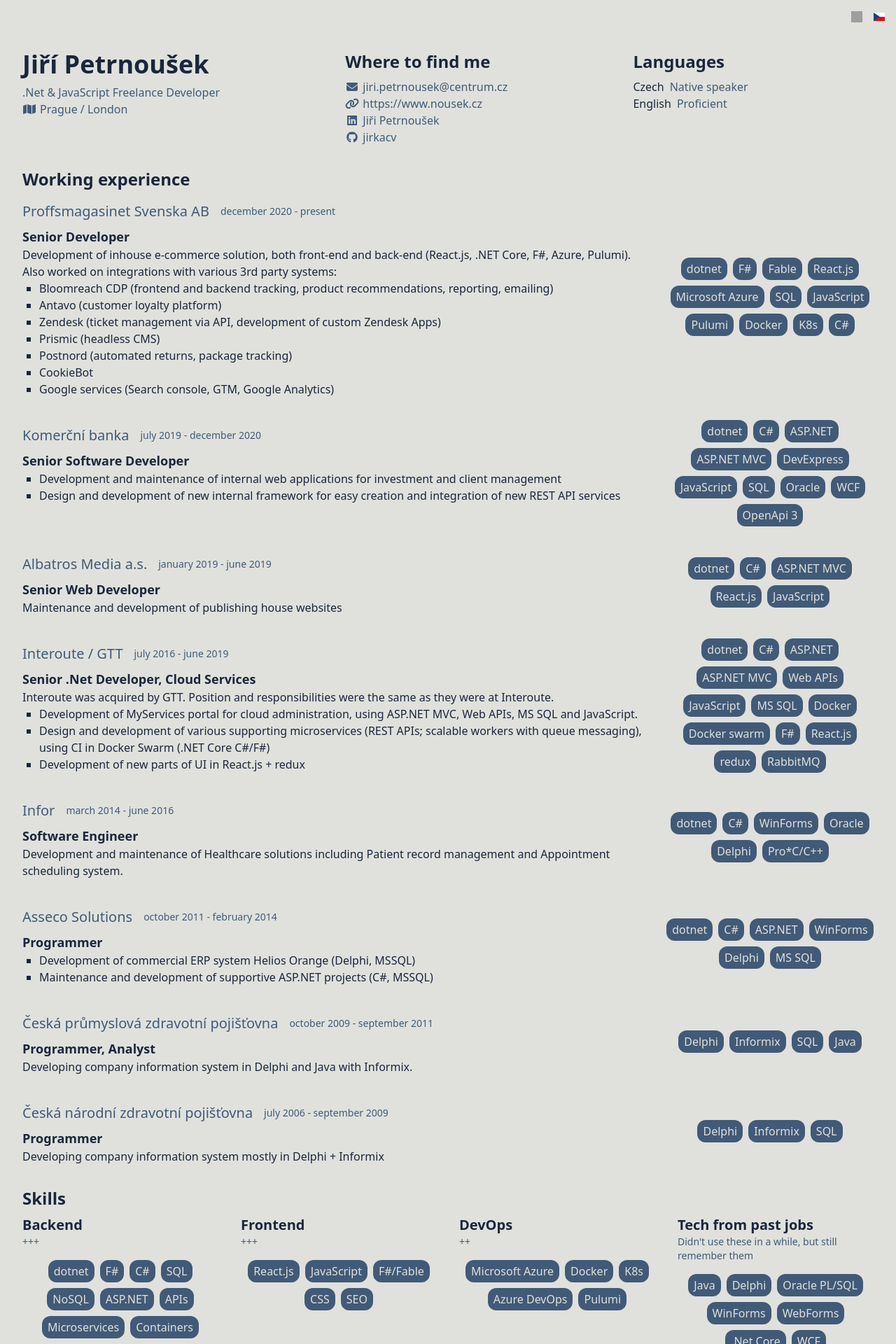
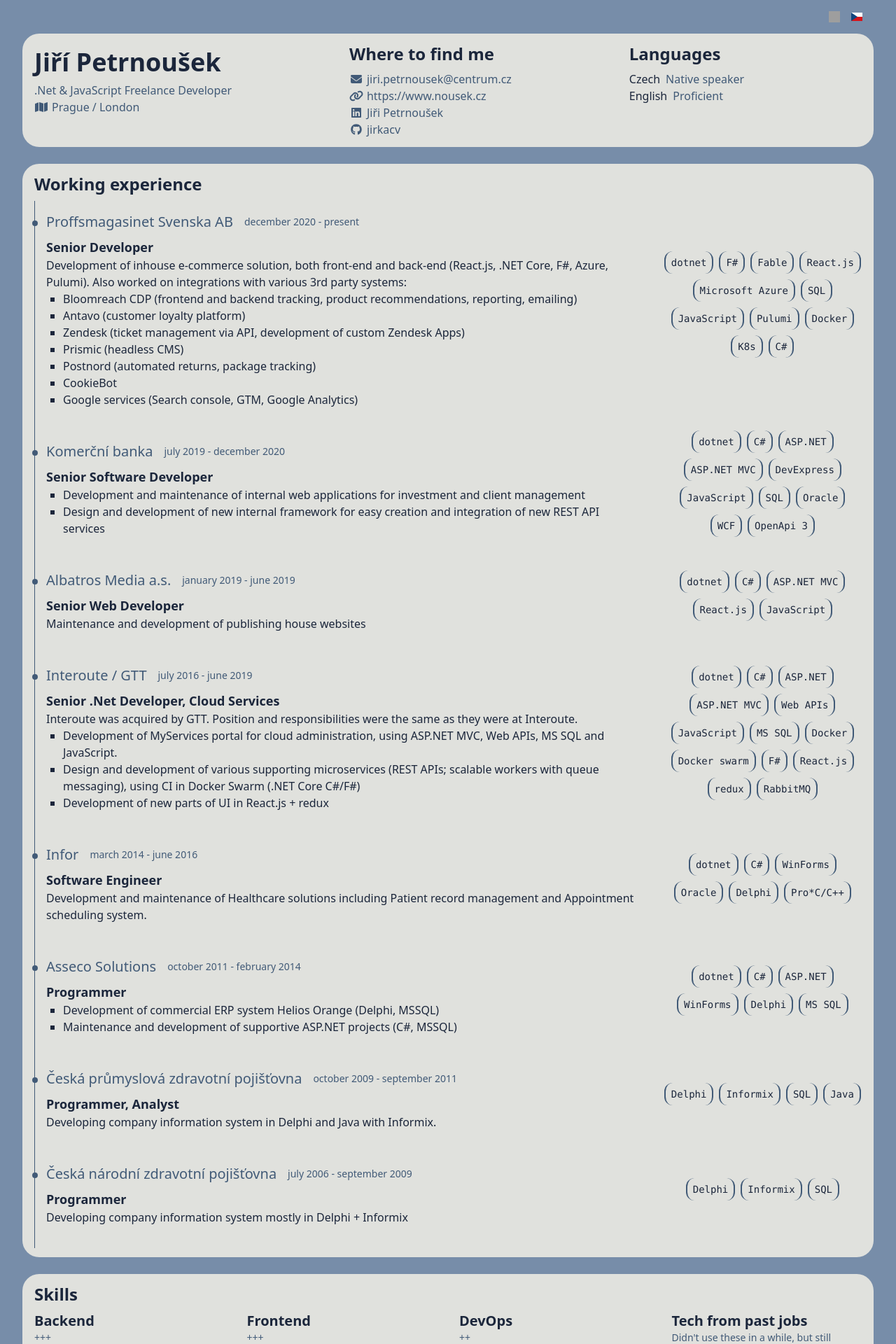
Before and after one commit to jirkacv/nousek-cz, a React (Vite) app: page / in a window 1280 px wide. Shown: the top 1920 px of the page at 70% size. Built offline with nearby package versions, Linux system fonts and the light colour scheme; grey boxes are pictures that could not be loaded; the HTML template or start-up script is replaced by a standard one.

Commit message:
Minor style update (#2)
* Skill and work changes

* New section style

```diff
--- a/index.html
+++ b/index.html
@@ -8,7 +8,7 @@
     <meta name="author" content="Jiří Petrnoušek">
     <title>Jiří Petrnoušek</title>
   </head>
-  <body class="font-sans size-full min-h-screen bg-silver_lake_blue text-oxford_blue dark:bg-eerie_black dark:text-timberwolf-700 ">
+  <body class="font-sans size-full min-h-screen bg-silver_lake_blue text-oxford_blue dark:bg-eerie_black dark:text-timberwolf-700">
     <div id="root"></div>
     <script type="module" src="/src/main.tsx"></script>
   </body>
--- a/src/App.tsx
+++ b/src/App.tsx
@@ -4,7 +4,7 @@
 
 function App() {
     return (
-        <div className="container mx-auto h-full flex flex-col bg-platinum dark:bg-black_olive">
+        <div className="container mx-auto h-full flex flex-col">
             <Header />
             <Resume />
             <Footer />
--- a/src/Footer.tsx
+++ b/src/Footer.tsx
@@ -1,6 +1,6 @@
 function Footer() {
     return (
-        <footer className="h-10 min-h-10 text-center align-middle leading-10 text-oxford_blue dark:text-timberwolf">
+        <footer className="h-10 min-h-10 text-center align-middle leading-10 text-oxford_blue dark:text-timberwolf bg-silver_lake_blue dark:bg-eerie_black">
             Copyright © {new Date().getFullYear()} Jiří Petrnoušek
         </footer>
     )
--- a/src/Header.tsx
+++ b/src/Header.tsx
@@ -13,7 +13,7 @@
     }
 
     return (
-        <button className="h-4 w-4 my-4 mr-4" onClick={onClick}>
+        <button className="h-4 w-4 mt-4 mr-4" onClick={onClick}>
             <img src={`/${props.language}/flag_4x3.svg`} alt={t('language')} className="h-4 w-4" />
         </button>
     )
@@ -21,7 +21,7 @@
 
 function Header() {
     return (
-        <header className="h-12">
+        <header className="px-0 md:px-8 h-8 bg-silver_lake_blue dark:bg-eerie_black">
             <div className="flex flex-row justify-end">
                 { languageCodes.map((language) => <LanguageIcon key={language} language={language} />)}
             </div>
--- a/src/Resume.tsx
+++ b/src/Resume.tsx
@@ -32,7 +32,7 @@
 function Link({url, title, icon}: LinkProps) {
     return (
         <div>
-            <a href={url} rel="noopener noreferrer" className="text-yinmn_blue dark:text-flame font-medium hover:underline">
+            <a href={url} rel="noopener noreferrer" className="text-yinmn_blue dark:text-orange_web font-medium hover:underline">
                 {icon && <FontAwesomeIcon icon={icon}/>}
                 {title}
             </a>
@@ -90,7 +90,7 @@
 function Basics({basics, languages}: BasicsProps) {
     if (basics) {
         return (
-            <section className="flex flex-col md:flex-row justify-between">
+            <section className="section flex flex-col md:flex-row justify-between">
                 <div className="flex-grow">
                     <h1 className="text-4xl my-2 font-semibold">{basics.name}</h1>
                     {basics.label !== '' && (
@@ -111,17 +111,21 @@
     return null
 }
 
+function SkillTag ( { skill } : { skill : string } ) {
+    return (
+        <span
+            className="font-mono text-sm font-thin flex-auto px-2 grow-0 leading-8 whitespace-nowrap border-x-2 rounded-xl border-yinmn_blue dark:border-x-orange_web">
+            {skill}
+        </span>
+    )
+}
+
 function JobSkills({skills}: { skills: ResumeType.Skill[] }) {
     return (
         <section className="basis-1/4 content-center">
             <div className="flex flex-row gap-2 items-center justify-center flex-wrap basis-auto shrink grow">
                 {skills.map((skill) => {
-                    return (
-                        <span key={skill.name}
-                              className="flex-auto px-2 grow-0 leading-8 whitespace-nowrap rounded-xl bg-yinmn_blue text-platinum dark:bg-eerie_black dark:text-timberwolf-700">
-                            {skill.name}
-                        </span>
-                    )
+                    return <SkillTag key={skill.name} skill={skill.name} />
                 })}
             </div>
         </section>
@@ -135,15 +139,19 @@
 
     const workName =
         work.url
-            ? <a href={work.url} rel="noopener noreferrer" className="text-yinmn_blue dark:text-flame font-medium hover:underline">{work.name}</a>
+            ? <a href={work.url} rel="noopener noreferrer"
+                 className="text-yinmn_blue dark:text-orange_web font-medium hover:underline">{work.name}</a>
             : <span>work.name</span>
 
     return (
-        <div className="flex flex-col md:flex-row md:gap-8 justify-between mb-8">
+        <div className="flex flex-col md:flex-row gap-4 md:gap-8 justify-between pb-8 border-l pl-4 border-yinmn_blue dark:border-timberwolf-400">
             <div className="flex-grow basis-3/4">
+                <span className="relative -ml-5 top-7 border-4 border-yinmn_blue dark:border-timberwolf-400 w-1 h-1 rounded-full block"></span>
                 <div className="my-2 flex flex-col md:flex-row justify-start md:gap-4">
                     <h3 className="text-xl font-semibold">{workName}</h3>
-                    <span className="text-sm font-normal my-auto text-yinmn_blue dark:text-timberwolf-400">{`${jobDate(months, work.startDate)} - ${endDate}`}</span>
+                    <span className="text-sm font-normal my-auto text-yinmn_blue dark:text-timberwolf-400">
+                        {`${jobDate(months, work.startDate)} - ${endDate}`}
+                    </span>
                 </div>
                 <div className="text-lg font-semibold">{work.position}</div>
                 {work.summary !== '' && (
@@ -168,7 +176,7 @@
     const { t } = useTranslation();
     if (work && work.length > 0) {
         return (
-            <section className="my-8">
+            <section className="section">
                 <h2 className="section-header">{t('sections.jobs')}</h2>
                 {work.map(job => {
                     return <Job key={`${job.name}_${job.startDate}`} work={job}/>
@@ -183,17 +191,12 @@
     return (
         <div>
             <h3 className="text-xl font-semibold">{skill.name}</h3>
-            {skill.level !== '' && <div className="mb-4 text-sm text-yinmn_blue dark:text-timberwolf-400">{skill.level}</div>}
+            {skill.level !== '' &&
+                <div className="mb-4 text-sm text-yinmn_blue dark:text-timberwolf-400">{skill.level}</div>}
             {skill.keywords && skill.keywords.length > 0 && (
                 <div className="flex flex-row gap-2 items-center justify-center flex-wrap basis-auto shrink grow">
                     {skill.keywords.map((keyword) => {
-                        return (
-                            <span
-                                key={keyword}
-                                className="flex-auto px-2 grow-0 leading-8 whitespace-nowrap rounded-xl bg-yinmn_blue text-platinum dark:bg-eerie_black dark:text-timberwolf-700">
-                                {keyword}
-                            </span>
-                        )
+                        return <SkillTag key={keyword} skill={keyword} />
                     }) }
                 </div>
             )}
@@ -204,7 +207,7 @@
     const { t } = useTranslation();
     if (skills && skills.length > 0) {
         return (
-            <section>
+            <section className="section">
                 <h2 className="section-header">{t('sections.skills')}</h2>
                 <div className="grid grid-cols-1 md:grid-cols-4 gap-8">
                     {skills.map((skill) => {
@@ -221,7 +224,7 @@
     const { i18n } = useTranslation();
     const resume = i18n.language === 'cs' ? csResume : enResume
     return (
-        <div className="mb-auto p-8 py-4">
+        <div className="flex flex-col gap-4 md:gap-6 mb-auto p-4 py-2 md:p-8 md:py-4">
             <Basics basics={resume.basics} languages={resume.languages} />
             <Jobs work={resume.work} />
             <Skills skills={resume.skills} />
--- a/src/index.css
+++ b/src/index.css
@@ -9,6 +9,10 @@
 
 @layer components {
     .section-header {
-        @apply font-semibold text-2xl my-2
+        @apply font-semibold text-2xl mb-2
+    }
+
+    .section {
+        @apply rounded-3xl border border-transparent bg-platinum dark:bg-black_olive px-4 py-3
     }
 }
--- a/tailwind.config.js
+++ b/tailwind.config.js
@@ -129,12 +129,22 @@
                         700: '#f39f7e',
                         800: '#f7bfa9',
                         900: '#fbdfd4'
-                    }
+                    },
 
 
+                    'orange_web': {
+                        DEFAULT: '#fca311',
+                        100: '#362101',
+                        200: '#6b4201',
+                        300: '#a16402',
+                        400: '#d68502',
+                        500: '#fca311',
+                        600: '#fdb541',
+                        700: '#fec871',
+                        800: '#fedaa0',
+                        900: '#ffedd0'
+                    }
                 }
-
-
         },
     },
     plugins: [],
```
